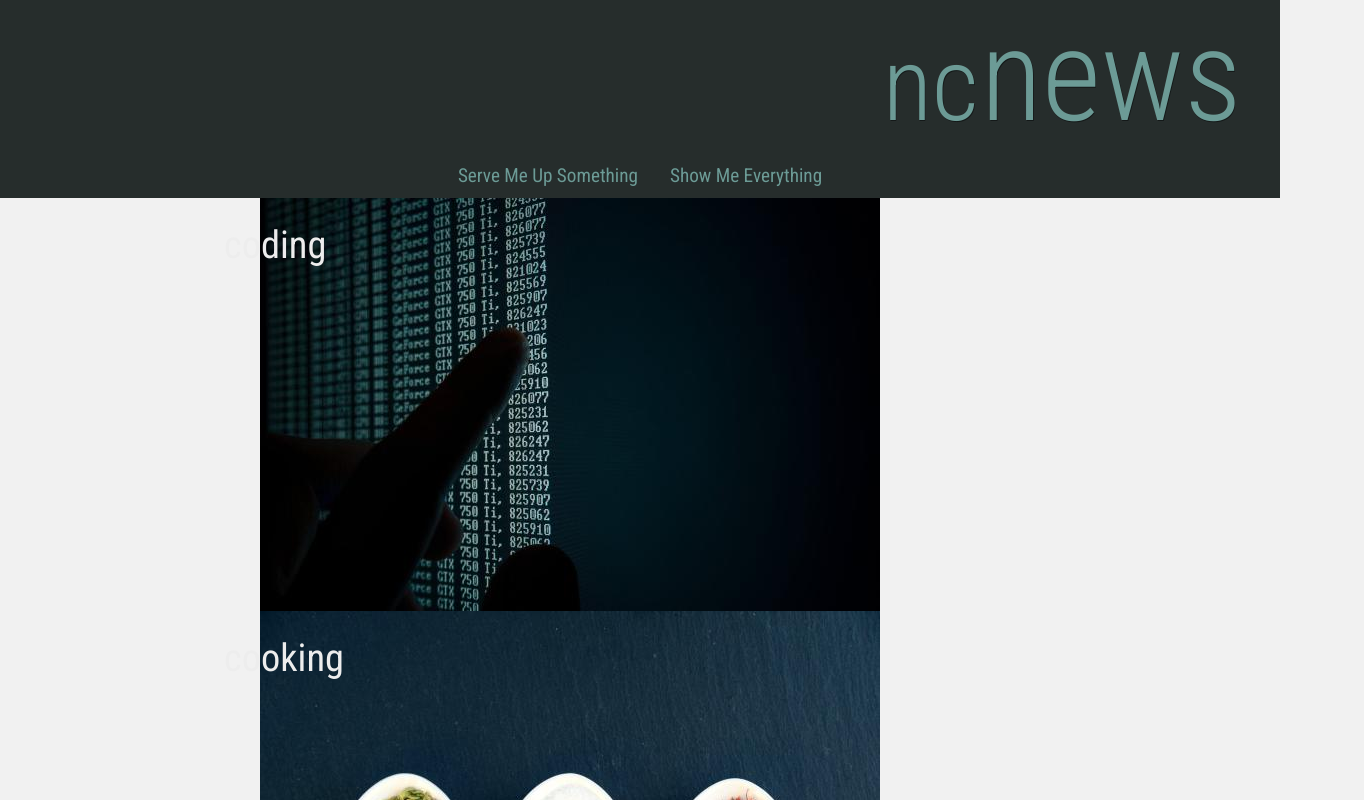
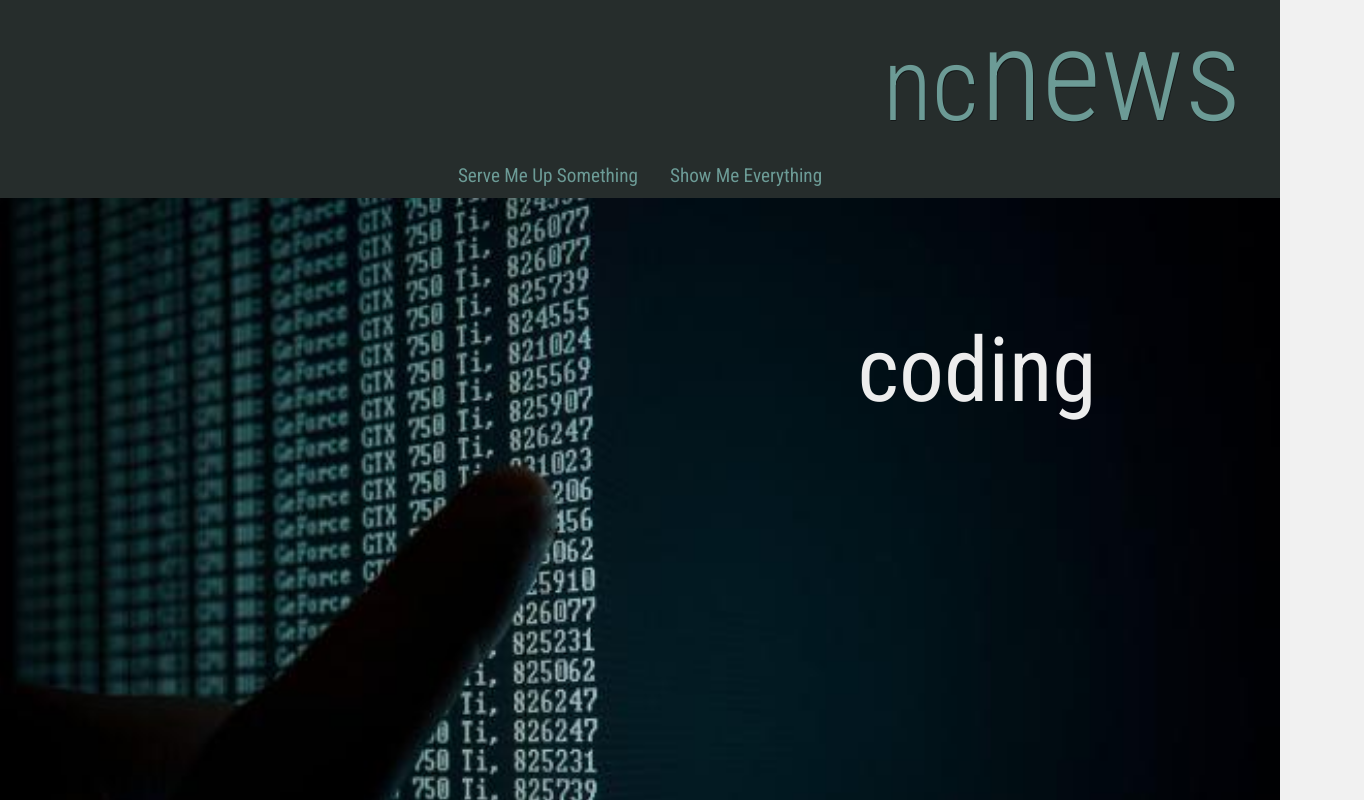
Before and after one commit to not-too-amused/NC-News-FE, a React (Create React App) app: page / in a window 1280 px wide. Shown: the top 800 px of the page, 1364 px wide, since content can reach past the window. Built offline with nearby package versions, Linux system fonts and the light colour scheme; no server answers.

Commit message:
improves css across all device types

```diff
--- a/src/components/Form.jsx
+++ b/src/components/Form.jsx
@@ -27,14 +27,12 @@ class Form extends Component {
   handleSubmit = event => {
     event.preventDefault()
     const { article_id } = this.props;
-    console.log('\u001b[1m\u001b[7m console log \u001b[0m', article_id)
 
     const newComment = this.state;
     this.submitComment(article_id, newComment)
   }
 
   submitComment = async (article_id, newComment) => {
-    console.log(article_id)
     const { data } = await axios.post(
       `https://rebbit-db.herokuapp.com/api/articles/${article_id}/comments`, newComment
     )
--- a/src/components/Topics.css
+++ b/src/components/Topics.css
@@ -2,7 +2,18 @@
   width: 100vw;
   margin: 0;
   padding: 0;
+  background-color: #1C2322;
 }
+
+.topicElement {
+    padding: 0;
+    margin: 0
+  }
+
+img {
+    width:100vw;
+  }
+
 
 
 .container {
@@ -17,17 +28,36 @@
 .textoverlay {
   margin:0;
   position: absolute;
-  top: 8px;
-  left: 14em;
-  width:100%;
+  top: 50px;
+  left: 30em;
+  width:20%;
 }
 
+
+
+/**Tablets*/
+@media screen and (max-width: 900px) {
+  .textoverlay {
+  top: 7vw;
+  left: 70vw;
+  }
+}
+
+/**Phones - Phablet*/
 @media screen and (max-width: 667px) {
-  img {
-    width:100vw;
+  .textoverlay {
+  top: 5vw;
+  left: 70vw;
+  }
+}
+
+/**iPad Pro & Desktop*/
+@media screen and (min-width: 900px) {
+  .topics h2 {
+    font-size: 7vw;
   }
   .textoverlay {
-  top: 5vw;
+  top: 8vw;
   left: 67vw;
   }
 }
--- a/src/components/Topics.jsx
+++ b/src/components/Topics.jsx
@@ -15,7 +15,7 @@ class Topics extends Component {
     return (
       <ul className="topics" >
         <div className="container">
-          <li key='coding' >
+          <li className="topicElement" key='coding' >
             <Link to={'../articles/coding'}><img src={codingimg} alt='screen with coding'></img></Link>
           </li>
           <div class="textoverlay"><h2>coding</h2></div>
```
